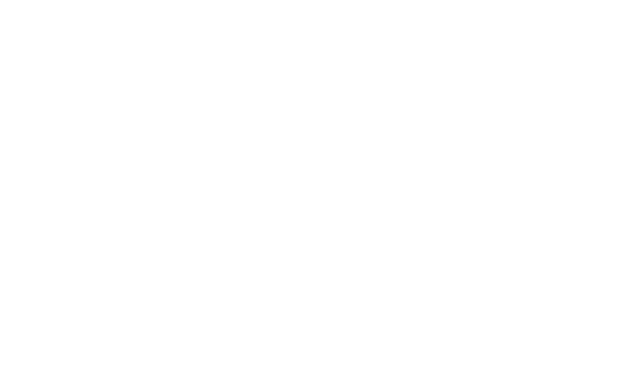
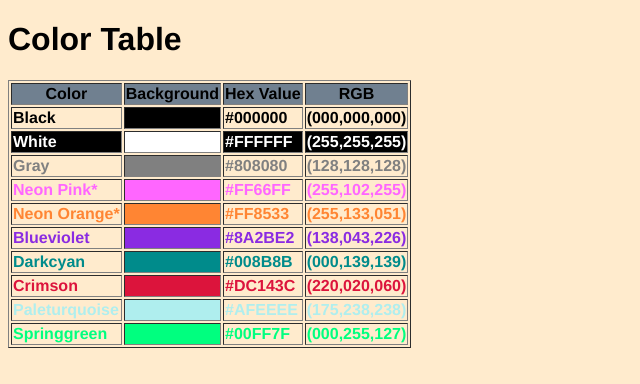
Before and after one commit to KTProg-2024/color-table-Tkestrel, a plain HTML site: page index.html in a window 1280 px wide. Shown: the whole page, without its empty margins (0-640 px from the left). Drawn offline with Linux system fonts and the light colour scheme.

Commit message:
finished assignment

```diff
--- a/index.html
+++ b/index.html
@@ -1,10 +1,83 @@
 <!DOCTYPE html>
 <html>
-    <head>
+  <head>
+    <meta charset="utf-8">
+    <meta name="viewport" content="width=device-width, initial-scale=1.0">
+    <title>Color Table</title>
+    <link href="style.css" rel="stylesheet" type="text/css">
+  </head>
 
-    </head>
+  <body style="background-color:blanchedalmond; font-family:helvetica">
 
-    <body>
+    <h1>Color Table</h1>
 
-    </body>
+    <table border="1" id="table">
+      <tr style="background-color:slategray">
+        <th>Color</th>
+        <th>Background</th>
+        <th>Hex Value</th>
+        <th>RGB</th>
+      </tr>
+      <tr style="color:black">
+        <td>Black</td>
+        <td style="background-color:black"></td>
+        <td>#000000</td>
+        <td>(000,000,000)</td>
+      </tr>
+      <tr style="color:white" class="white">
+        <td>White</td>
+        <td style="background-color:white"></td>
+        <td>#FFFFFF</td>
+        <td>(255,255,255)</td>
+      </tr>
+      <tr style="color:gray">
+        <td>Gray</td>
+        <td style="background-color:gray"></td>
+        <td>#808080</td>
+        <td>(128,128,128)</td>
+      </tr>
+      <tr style="color:#FF66FF">
+        <td>Neon Pink*</td>
+        <td style="background-color:#FF66FF"></td>
+        <td>#FF66FF</td>
+        <td>(255,102,255)</td>
+      </tr>
+      <tr style="color:#FF8533">
+        <td>Neon Orange*</td>
+        <td style="background-color:#FF8533"></td>
+        <td>#FF8533</td>
+        <td>(255,133,051)</td>
+      </tr>
+      <tr style="color:blueviolet">
+        <td>Blueviolet</td>
+        <td style="background-color:blueviolet"></td>
+        <td>#8A2BE2</td>
+        <td>(138,043,226)</td>
+      </tr>
+      <tr style="color:darkcyan">
+        <td>Darkcyan</td>
+        <td style="background-color:darkcyan"></td>
+        <td>#008B8B</td>
+        <td>(000,139,139)</td>
+      </tr>
+      <tr style="color:crimson">
+        <td>Crimson</td>
+        <td style="background-color:crimson"></td>
+        <td>#DC143C</td>
+        <td>(220,020,060)</td>
+      </tr>
+      <tr style="color:paleturquoise">
+        <td>Paleturquoise</td>
+        <td style="background-color:paleturquoise"></td>
+        <td>#AFEEEE</td>
+        <td>(175,238,238)</td>
+      </tr>
+      <tr style="color:springgreen">
+        <td>Springgreen</td>
+        <td style="background-color:springgreen"></td>
+        <td>#00FF7F</td>
+        <td>(000,255,127)</td>
+      </tr>
+
+  </body>
 </html>
--- /dev/null
+++ b/style.css
@@ -0,0 +1,7 @@
+.white{
+  background-color:black
+}
+
+table{
+  font-weight:bold
+}
```
